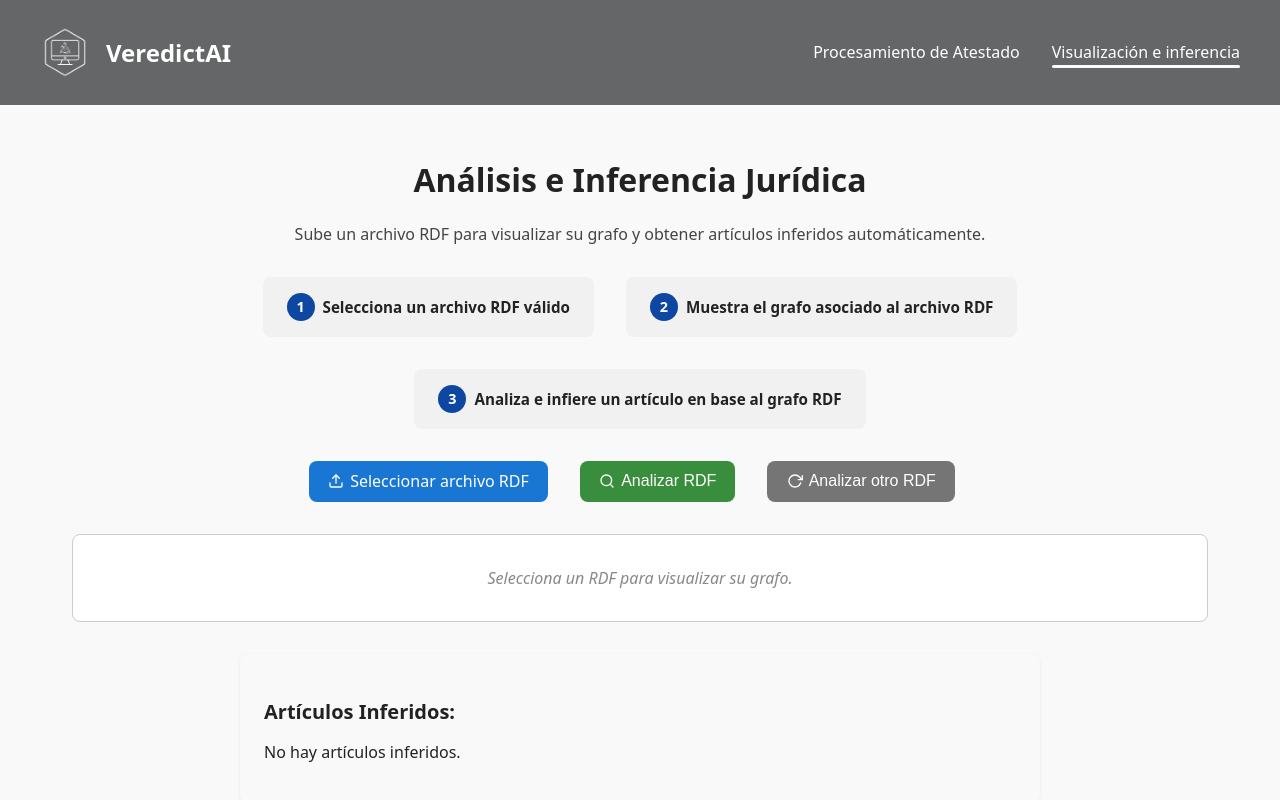
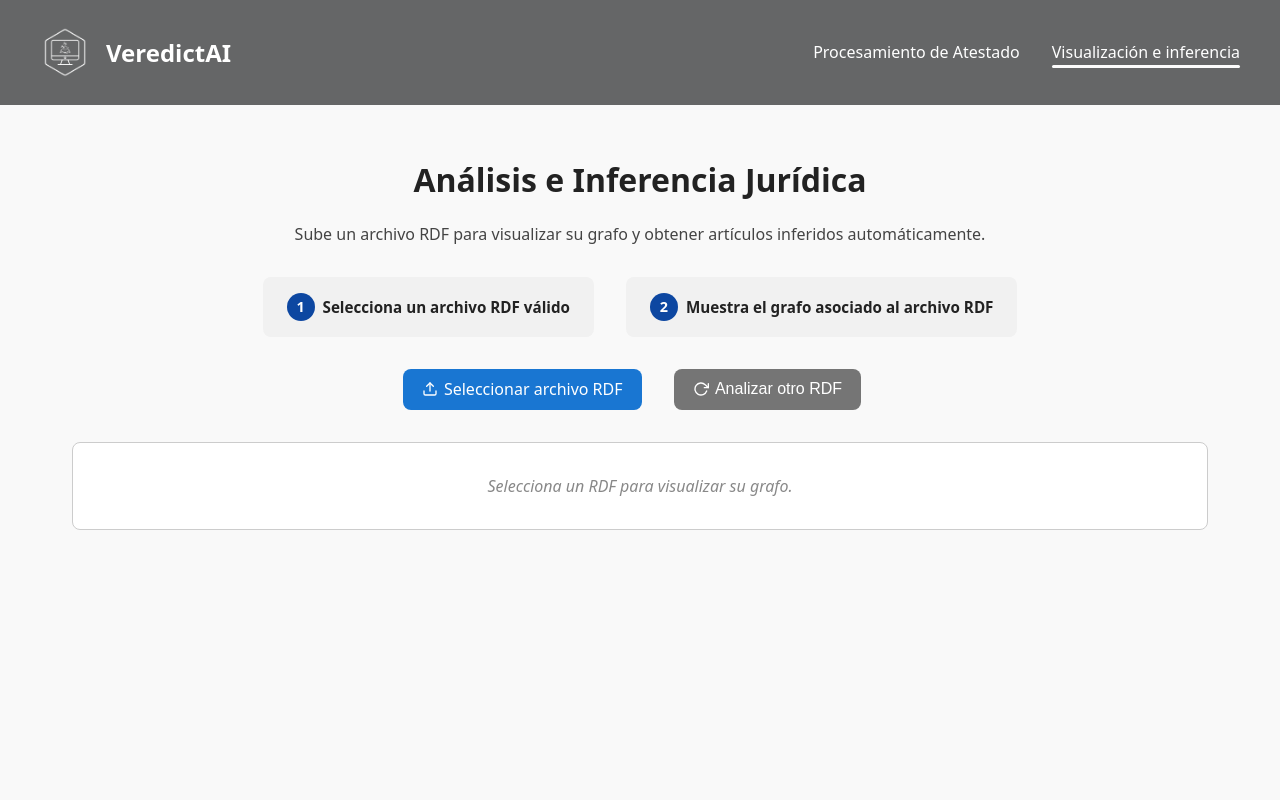
Before and after one commit to javiertorrecilla/VeredictAI, a React (Vite) app in the folder frontend/: page /analizador in a window 1280 px wide. Shown: the top 800 px of the page. Built offline with nearby package versions, Linux system fonts and the light colour scheme.

Commit message:
Update Analizador.jsx

```diff
--- a/frontend/src/pages/analizador/Analizador.jsx
+++ b/frontend/src/pages/analizador/Analizador.jsx
@@ -130,7 +130,6 @@ export default function Analizador() {
       <div className="pasos">
         <div className="paso" tabIndex="0"><span>1</span> Selecciona un archivo RDF válido</div>
         <div className="paso" tabIndex="0"><span>2</span> Muestra el grafo asociado al archivo RDF</div>
-        <div className="paso" tabIndex="0"><span>3</span> Analiza e infiere un artículo en base al grafo RDF</div>
       </div>
 
       <div className="analizador-formulario">
@@ -152,15 +151,6 @@ export default function Analizador() {
           <FiUpload style={{ marginRight: '6px' }} />
           Seleccionar archivo RDF
         </label>
-
-        <button
-          className="btn analizar-btn"
-          onClick={analizar}
-          aria-label="Analizar grafo RDF"
-        >
-          <FiSearch aria-hidden="true" style={{ marginRight: '6px' }} />
-          Analizar RDF
-        </button>
 
         <button
           className="btn reiniciar-btn"
@@ -195,20 +185,6 @@ export default function Analizador() {
         </div>
       )}
 
-      <div className="resultado" aria-live='polite'>
-        <h3 tabIndex="0">Artículos Inferidos:</h3>
-        {articulos.length > 0 ? (
-          <ul>
-            {articulos.map((texto, i) => (
-              <li key={i} tabIndex="0">{texto}</li>
-            ))}
-          </ul>
-        ) : (
-          <p tabIndex="0">No hay artículos inferidos.</p>
-        )}
-        {error && <p className="error" tabIndex="0">{error}</p>}
-      </div>
-
       {popupTexto && (
         <div
           className="popup-overlay"
```
